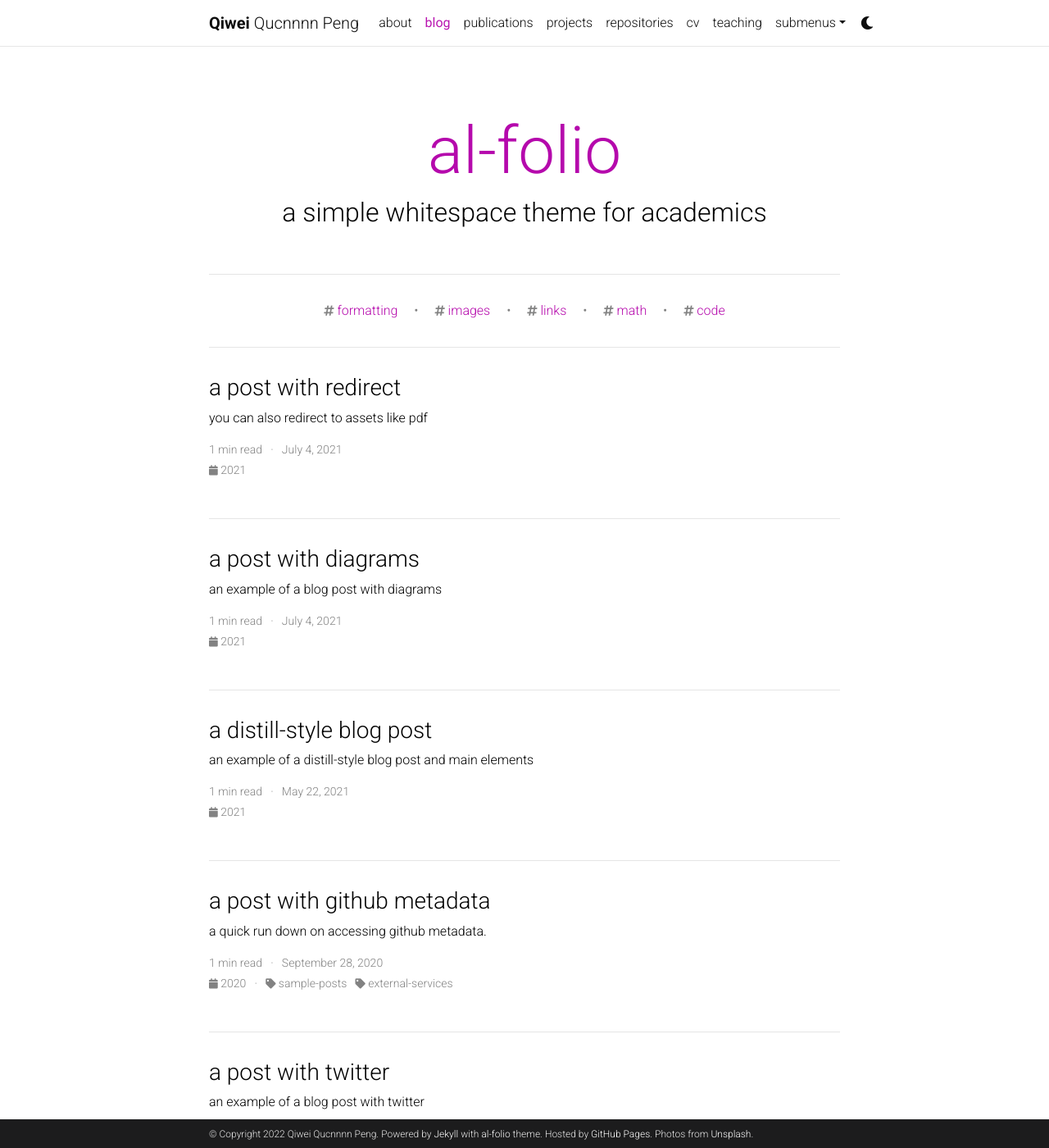
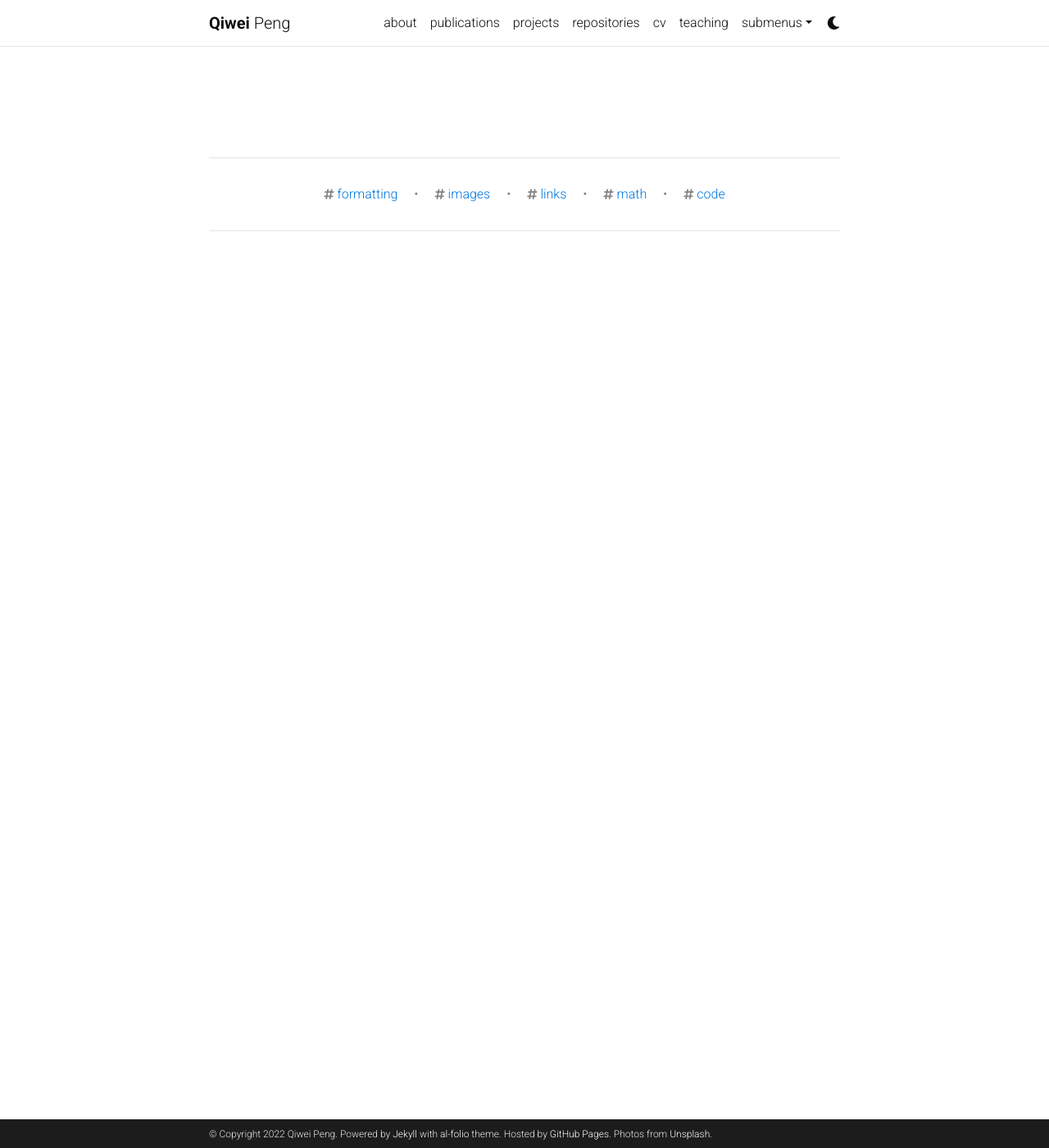
Before and after one commit to Punchwes/punchwes.github.io, a Jekyll site: the page built from blog/index.html, in a window 1280 px wide and 1400 px high. Shown: the whole window at 82% size. Built offline with Jekyll 4.4.1, drawn with Linux system fonts in a browser that asks for light colours; the list of posts is cut into pages by our own code; comment, search, counter and statistics services are not loaded; a style sheet for code colours, icons or effects is not loaded; some of the changed text lies outside the part shown.

Commit message:
new updates

```diff
--- a/_config.yml
+++ b/_config.yml
@@ -4,11 +4,10 @@
 
 title: blank # the website title (if blank, full name will be used instead)
 first_name: Qiwei
-middle_name: Qucnnnn
+middle_name:
 last_name: Peng
 email: qiwei.peng@sussex.ac.uk
-description: > # the ">" symbol means to ignore newlines until "footer_text:"
-  A simple, whitespace theme for academics. Based on [*folio](https://github.com/bogoli/-folio) design.
+description: > # the ">" symbol means to ignore newlines until "footer_text:"A simple, whitespace theme for academics. Based on [*folio](https://github.com/bogoli/-folio) design.
 footer_text: >
   Powered by <a href="https://jekyllrb.com/" target="_blank">Jekyll</a> with <a href="https://github.com/alshedivat/al-folio">al-folio</a> theme.
   Hosted by <a href="https://pages.github.com/" target="_blank">GitHub Pages</a>.
@@ -41,7 +40,7 @@
 # will use title and url fields
 # Take a look to https://github.com/jekyll/jekyll-feed for more customization
 
-rss_icon: true
+rss_icon: false
 
 # -----------------------------------------------------------------------------
 # Layout
@@ -85,7 +84,7 @@
 stackoverflow_id: #your stackoverflow id
 
 contact_note: >
-  You can even add a little note about which of these is the best way to reach you.
+  Wakawaka
 
 # -----------------------------------------------------------------------------
 # Analytics and search engine verification
@@ -101,25 +100,25 @@
 # Blog
 # -----------------------------------------------------------------------------
 
-blog_name: al-folio # blog_name will be displayed in your blog page
-blog_nav_title: blog # your blog must have a title for it to be displayed in the nav bar
-blog_description: a simple whitespace theme for academics
-permalink: /blog/:year/:title/
+# blog_name: al-folio # blog_name will be displayed in your blog page
+# blog_nav_title: blog # your blog must have a title for it to be displayed in the nav bar
+# blog_description: a simple whitespace theme for academics
+# permalink: /blog/:year/:title/
 
-# Pagination
-pagination:
-  enabled: true
+# # Pagination
+# pagination:
+#   enabled: true
 
-# Comments
-disqus_shortname: al-folio # put your disqus shortname
-# https://help.disqus.com/en/articles/1717111-what-s-a-shortname
+# # Comments
+# disqus_shortname: al-folio # put your disqus shortname
+# # https://help.disqus.com/en/articles/1717111-what-s-a-shortname
 
-# External sources.
-# If you have blog posts published on medium.com or other exteranl sources,
-# you can display them in your blog by adding a link to the RSS feed.
-external_sources:
-  - name: medium.com
-    rss_url: https://medium.com/@al-folio/feed
+# # External sources.
+# # If you have blog posts published on medium.com or other exteranl sources,
+# # you can display them in your blog by adding a link to the RSS feed.
+# external_sources:
+#   - name: medium.com
+#     rss_url: https://medium.com/@al-folio/feed
 
 # -----------------------------------------------------------------------------
 # Collections
--- a/_sass/_themes.scss
+++ b/_sass/_themes.scss
@@ -7,8 +7,8 @@
   --global-code-bg-color: #{$code-bg-color-light};
   --global-text-color: #{$black-color};
   --global-text-color-light: #{$grey-color};
-  --global-theme-color: #{$purple-color};
-  --global-hover-color: #{$purple-color};
+  --global-theme-color: #{$blue-color};
+  --global-hover-color: #{$blue-color};
   --global-footer-bg-color: #{$grey-color-dark};
   --global-footer-text-color: #{$grey-color-light};
   --global-footer-link-color: #{$white-color};
```
